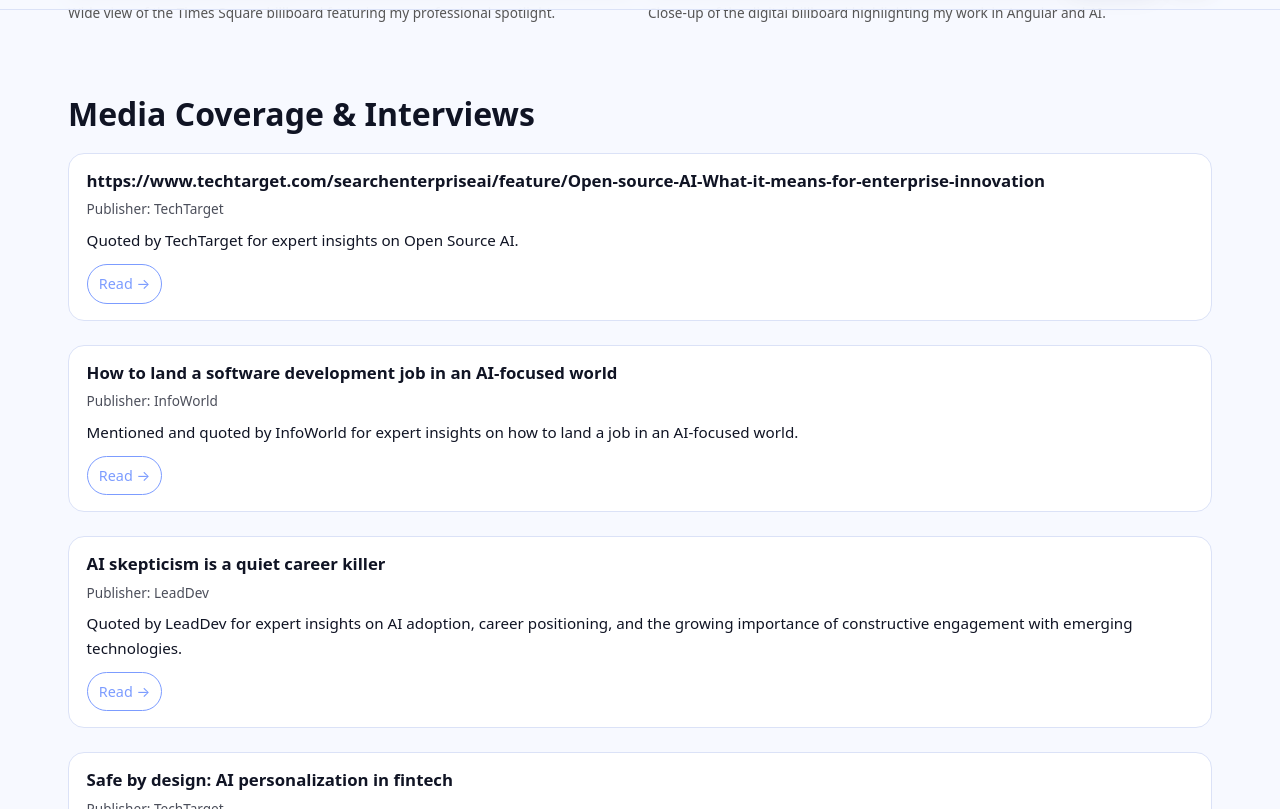
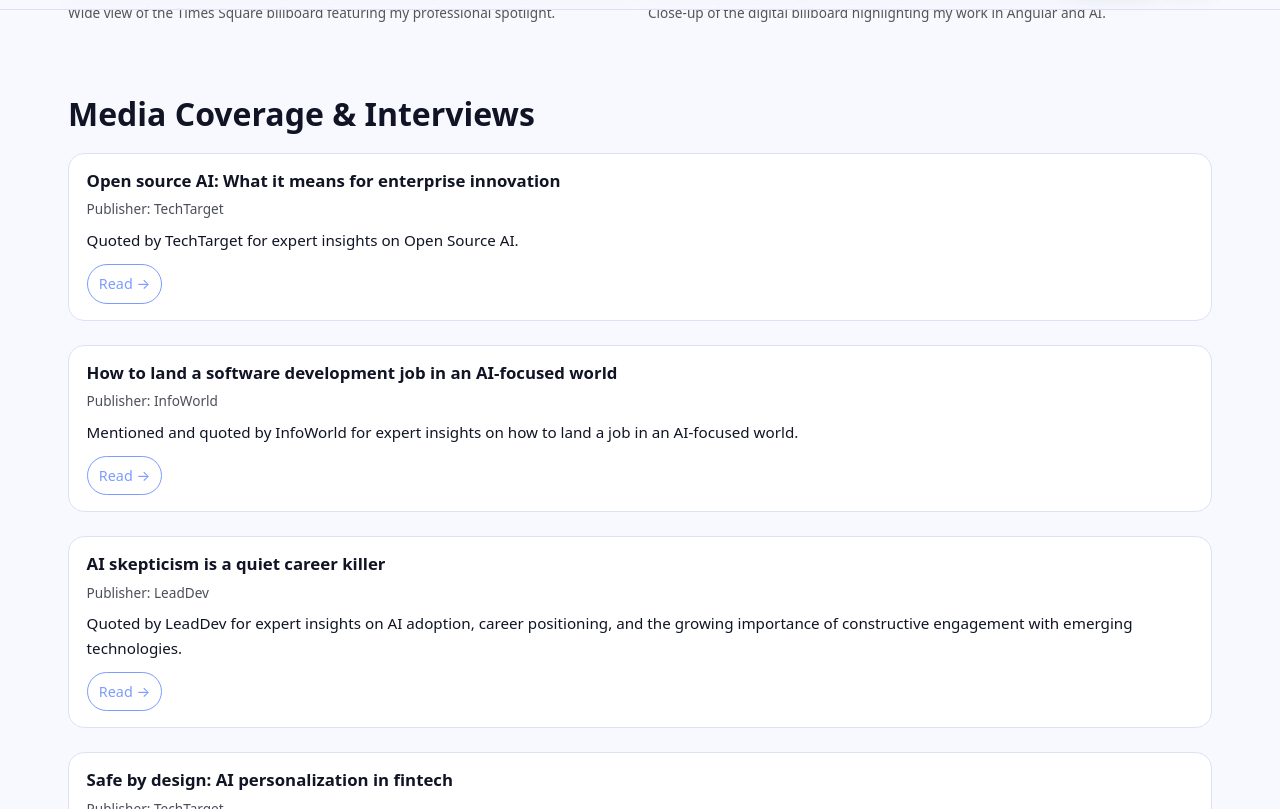
Before and after one commit to sonukapoor/sonukapoor-site.com, a Jekyll site: the page built from media.md, in a window 1280 px wide and 900 px high, scrolled down 797 px, cut to the strip 91-900 px from the top of the window. Built offline with Jekyll 4.4.1, drawn with Linux system fonts in a browser that asks for light colours; some of the changed lines change nothing that is shown.

Commit message:
Fix title

```diff
--- a/media.md
+++ b/media.md
@@ -286,7 +286,7 @@
 <div class="cards">
 
   <div class="card">
-    <h2>https://www.techtarget.com/searchenterpriseai/feature/Open-source-AI-What-it-means-for-enterprise-innovation</h2>
+    <h2>Open source AI: What it means for enterprise innovation</h2>
     <div class="card-meta">Publisher: TechTarget</div>
     <p class="card-desc">
       Quoted by TechTarget for expert insights on Open Source AI.
```
